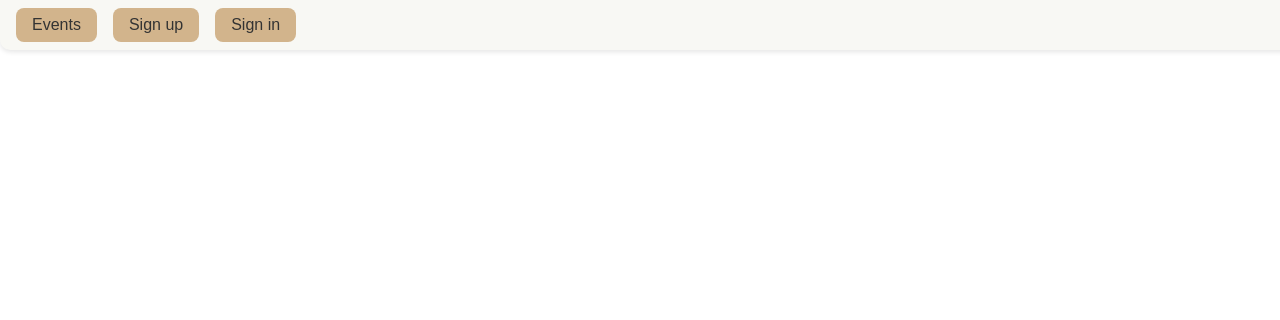
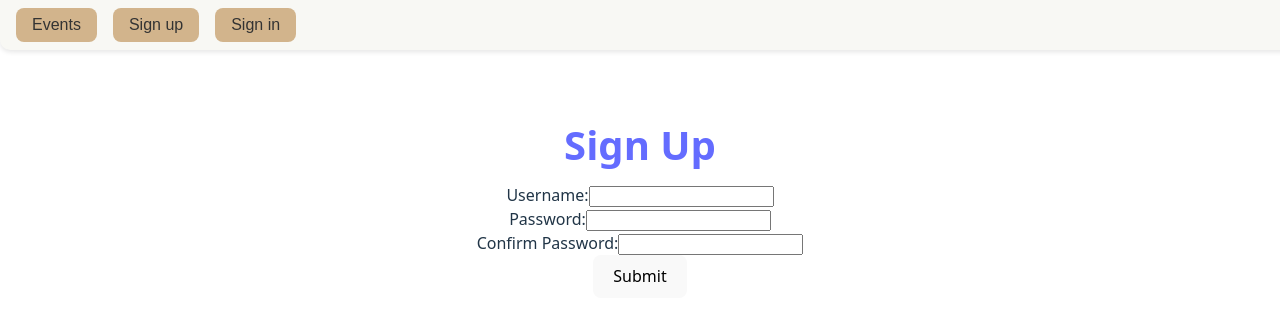
Before and after one commit to matthewstasiak97/Nakameet-Front-End, a React (Vite) app: page /sign-up in a window 1280 px wide. Shown: the top 320 px of the page. Built offline with nearby package versions, Linux system fonts and the light colour scheme; no server answers.

Commit message:
forms rendering

```diff
--- a/src/App.jsx
+++ b/src/App.jsx
@@ -20,10 +20,10 @@ const App = () => {
         <NavBar />
         <div className="main-content">
           <Routes>
-            <Route path="/" element={<Home />} />
+            <Route path="/events" element={<Home />} />
             <Route path="/events/:id" element={<EventDetails />} />
-            <Route path="/signup" element={<SignUpForm />} />
-            <Route path="/signin" element={<SignInForm />} />
+            <Route path="/sign-up" element={<SignUpForm />} />
+            <Route path="/sign-in" element={<SignInForm />} />
             {/* <Route path="/events/create" element={<CreateEvents />} />
           <Route path="/events/:id" element={<EventDetails />} />
           <Route path="/events/:id/edit" element={<EditEvent />} />
--- a/src/components/EventBar/eventBar.jsx
+++ b/src/components/EventBar/eventBar.jsx
@@ -1,6 +1,6 @@
 import React, { useState, useEffect } from "react";
 
-function EventBar({ searchText }) {
+function EventBar({ searchText = "sunset" }) {
   const [events, setEvents] = useState([]);
 
   useEffect(() => {
@@ -15,14 +15,15 @@ function EventBar({ searchText }) {
     }
     loadEvents();
   }, []);
-  // const filteredEvents = events.filter(evt =>
-  //   evt.title.toLowerCase().includes(searchText.toLowerCase())
-  // );
+  const filteredEvents = events.filter((evt) => {
+    console.log(evt.title, searchText);
+    evt.title.toLowerCase().includes(searchText.toLowerCase());
+  });
 
   return (
     <div className="event-bar">
       <ul>
-        {filteredEvents.map((evt) => (
+        {events.map((evt) => (
           <li key={evt._id}>
             <h3>{evt.title}</h3>
             <p>{evt.description}</p>
--- a/src/components/SignInForm/SignInForm.jsx
+++ b/src/components/SignInForm/SignInForm.jsx
@@ -1,30 +1,29 @@
-import { useState, useContext } from "react";
-import { Link, useNavigate } from "react-router";
+import React, { useState, useContext } from "react";
+import { useNavigate } from "react-router-dom"; // react-router-dom!
 import { signIn } from "../../services/authService.js";
-
-const SignInForm = () => {
-  const { setUser } = useContext();
-
+import { UserContext } from "../../contexts/UserContext.jsx";
+export default function SignInForm() {
+  const { setUser } = useContext(UserContext); // pass your context
+  const navigate = useNavigate(); // get navigate fn
   const [formData, setFormData] = useState({
     username: "",
     password: "",
   });
-
-  const handleChange = (e) => {
+  function handleChange(e) {
     const { name, value } = e.target;
-    setFormData((prevFormData) => ({
-      ...prevFormData,
-      [name]: value,
-    }));
-  };
-
-  const handleSubmit = async (e) => {
+    setFormData((prev) => ({ ...prev, [name]: value }));
+  }
+  async function handleSubmit(e) {
     e.preventDefault();
-    const signedInUser = await signIn(formData);
-
-    setUser(signedInUser);
-  };
-
+    try {
+      const signedInUser = await signIn(formData);
+      setUser(signedInUser); // put user into context
+      navigate("/"); // redirect after success
+    } catch (err) {
+      console.error("Sign-in failed:", err);
+      // TODO: surface an error message in the UI
+    }
+  }
   return (
     <main>
       <h1>Sign In</h1>
@@ -33,33 +32,30 @@ const SignInForm = () => {
           <label htmlFor="username">Username:</label>
           <input
             type="text"
+            id="username"
+            name="username"
             autoComplete="off"
-            id="username"
+            required
             value={formData.username}
-            name="username"
             onChange={handleChange}
-            required
           />
         </div>
         <div>
           <label htmlFor="password">Password:</label>
           <input
             type="password"
+            id="password"
+            name="password"
             autoComplete="off"
-            id="password"
+            required
             value={formData.password}
             onChange={handleChange}
-            required
           />
         </div>
         <div>
-          <Link to="/">
-            <button type="submit">Sign In</button>
-          </Link>
+          <button type="submit">Sign In</button>
         </div>
       </form>
     </main>
   );
-};
-
-export default SignInForm;
+}
--- a/src/components/SignUpForm/SignUpForm.jsx
+++ b/src/components/SignUpForm/SignUpForm.jsx
@@ -1,5 +1,5 @@
 import { useState, useContext } from "react";
-import { useNavigate, useParams } from "react-router";
+import { useNavigate, useParams } from "react-router-dom";
 import { signUp } from "../../services/authService.js";
 import { UserContext } from "../../contexts/UserContext.jsx";
 
--- a/src/components/home/home.jsx
+++ b/src/components/home/home.jsx
@@ -1,21 +1,18 @@
-import React from 'react'
-import { Router, } from "react-router";
+import React from "react";
+import { Router } from "react-router";
 import { useState } from "react";
-import EventBar from '../EventBar/eventBar';
-import SearchBar from '../SearchBar/searchBar';
+import EventBar from "../EventBar/eventBar";
+import SearchBar from "../SearchBar/searchBar";
 
 function Home() {
-    const [searchText, setSearchText] = useState('');
+  const [searchText, setSearchText] = useState("");
   return (
-    <div>home
-        <SearchBar
-        value={searchText}
-        onSearchChange={setSearchText}
-      />
-      <EventBar />
-      {/* searchText={searchText}  */}
+    <div>
+      home
+      <SearchBar value={searchText} onSearchChange={setSearchText} />
+      <EventBar searchText={searchText} />
     </div>
-  )
+  );
 }
 
-export default Home
+export default Home;
```
